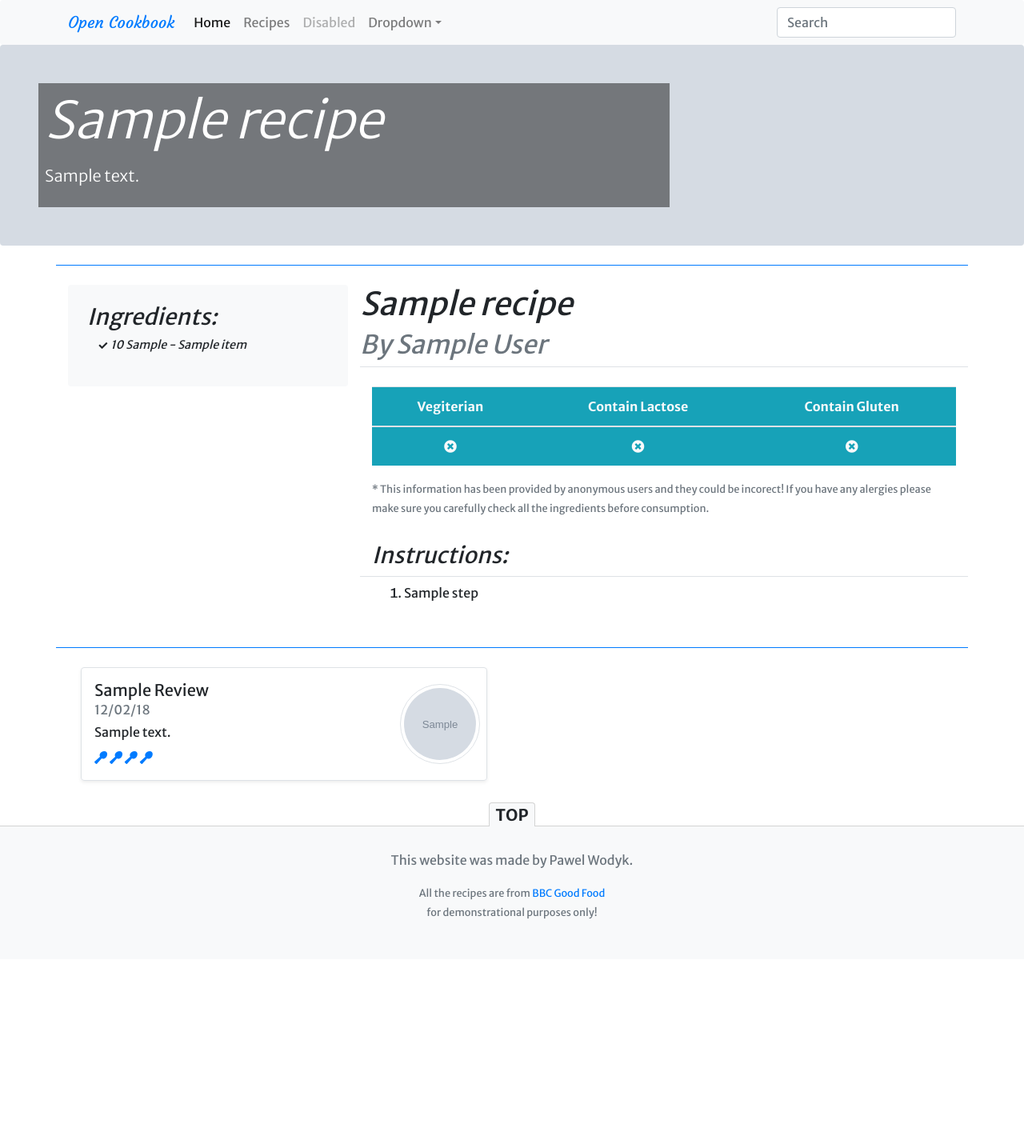
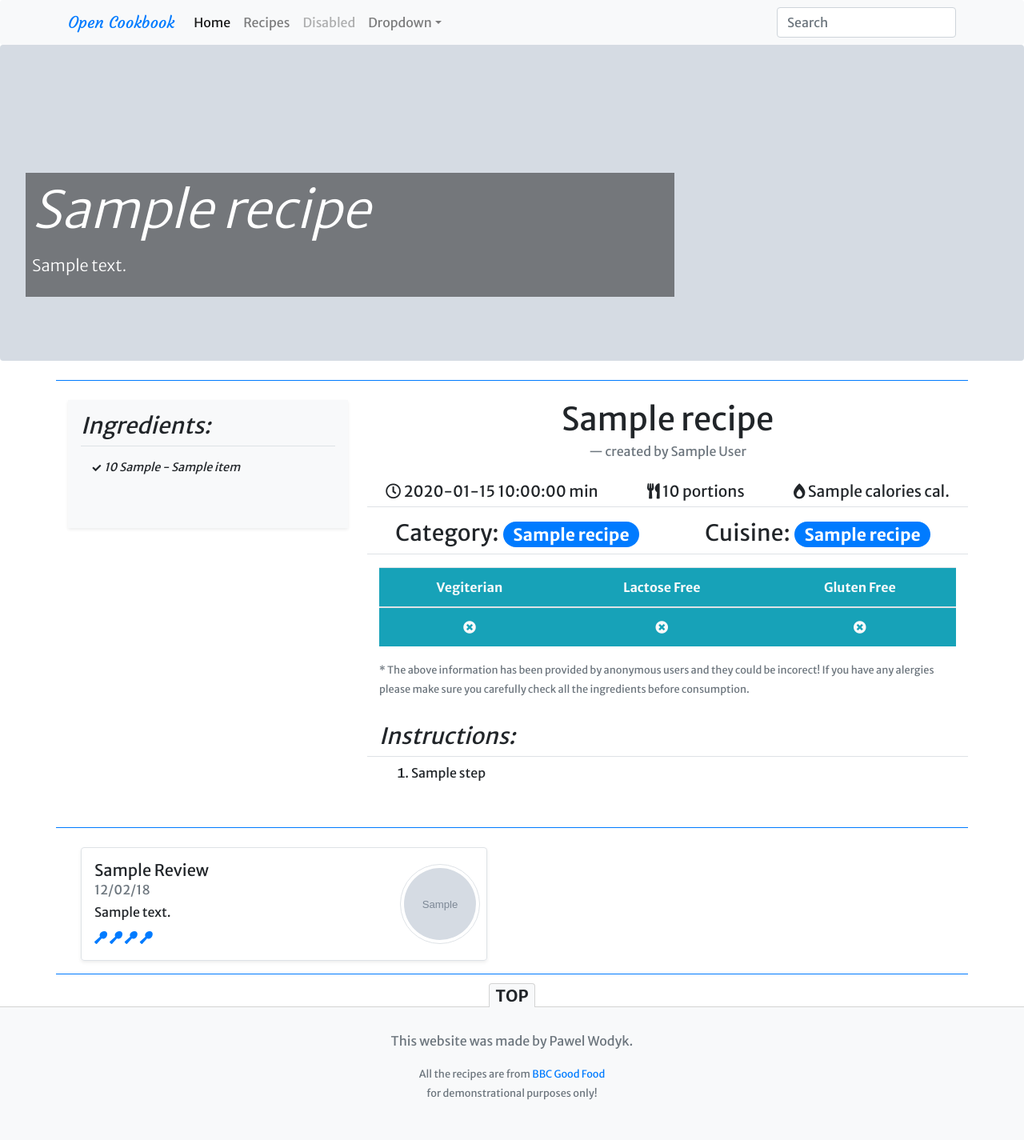
Before and after one commit to pawodyk/CI_MilestoneProject3, a Flask app: template templates/recipe.html in a window 1280 px wide. Shown: the whole page at 80% size. Before the commit the page ends 1149 px from the top, so only its background shows below. Run offline with Flask 2, Linux system fonts and the light colour scheme; the template is opened without the code that fills it: most values are stand-ins (such as "Sample title", 1, 10 or a date in 2020); grey boxes marked "Sample" are stand-in pictures; lists and menus that the app fills with data are empty; some libraries are stand-ins or nearby versions.

Commit message:
updated recipe page to visually match the recipe edit page, and added buttons linking to edit and delete page

```diff
--- a/templates/recipe.html
+++ b/templates/recipe.html
@@ -2,9 +2,9 @@
 
 <header class="fluid-container">
 
-  <div class="jumbotron p-4 p-md-5 pt-lg-10 mb-4 text-white rounded banner-image d-flex" style="background-image: url( {{ url_for('static', filename='img/{}'.format(recipe.picture)) }} );">
+  <div class="jumbotron mb-4 text-white rounded banner-image d-flex" style="background-image: url( {{ url_for('static', filename='img/{}'.format(recipe.picture)) }} );">
     <div class="col-md-8 p-2 bg-darkglass overflow-auto recipe-header">
-      <h1 class="font-italic">{{ recipe.name }}</h1>
+      <h1>{{ recipe.name }}</h1>
       <p class="lead my-3">{{ recipe.description }}</p>
     </div>
   </div>
@@ -12,11 +12,11 @@
 </header>
 
 <main role="main" class="container">
-  <div class="row border-top border-bottom border-primary py-4">
+  <div class="row border-top border-bottom border-primary py-4 ">
 
-    <aside class="col-md-4 sidebar">
-      <div class="p-4 mb-3 bg-light rounded">
-        <h3 class="font-italic">Ingredients:</h3>
+    <aside class="col-md-4 mb-sm-5">
+      <div class="sidebar bg-light shadow-sm p-3 pb-5">
+        <h3 class="font-italic mb-3 pb-2 border-bottom ">Ingredients:</h3>
         <ul>
           {% for item in recipe.ingredients %}
           <li><i class="fas fa-check fa-xs pr-1"></i>{{item.ingredient_amount}}&nbsp;{{item.ingredient_unit}} - {{item.ingredient_name}}</li>
@@ -25,58 +25,72 @@
       </div>
     </aside>
 
-    <div class="col-md-8">
+
+    <div class="col-md-8 pl-md-4">
+      <div class="row ">
+        <div class="col-12 px-2 mt-4 mt-md-0">
+          <blockquote class="blockquote text-center">
+            <h1 class="mb-1">{{ recipe.name }}</h1>
+            <div class="blockquote-footer ">created by {{ recipe.author }}</div>
+          </blockquote>
+        </div>
+      </div>
+      <div class="row d-flex flex-wrap text-center text-nowrap my-2 pb-1 border-bottom recipe-info">
+        <div class="col">
+          <span class="p-2 mb-2" title="Preperation Time"><i class="far fa-clock"></i> {{recipe.prep_time}} min </span>
+        </div>
+        <div class="col">
+          <span class="p-2 mb-2" title="Servings"><i class="fas fa-utensils"></i> {{recipe.servings}} portions </span>
+        </div>
+        <div class="col">
+          <span class="p-2 mb-2" title="Calories"><i class="fas fa-burn"></i> {{recipe.calories}} cal. </span>
+        </div>
+      </div>
+
+      <div class="row my-3 border-bottom">
+        <div class="col-12 col-sm-6 text-center">
+          <h3>Category: <span class="badge badge-pill badge-primary">{{recipe.category_name}}</span></h3>
+        </div>
+        <div class="col-12 col-sm-6 text-center">
+          <h3>Cuisine: <span class="badge badge-pill badge-primary">{{recipe.cuisine_name}}</span></h3>
+        </div>
+      </div>
 
 
-      <div class="row ">
-        <h1 class="font-italic">
-          {{ recipe.name }}
-        </h1>
-      </div>
 
-      <div class="row border-bottom mb-4">
-        <h2 class="text-muted font-italic">
-          By {{ recipe.author}}
-        </h2>
-      </div>
+      <div class="row">
+        <div class="col-12">
 
-      <div class="row my-3">
-        <div class="col-12">
+
           <table class="table text-center bg-info text-light">
             <thead>
               <tr>
                 <th scope="col">Vegiterian</th>
-                <th scope="col">Contain Lactose</th>
-                <th scope="col">Contain Gluten</th>
+                <th scope="col">Lactose Free</th>
+                <th scope="col">Gluten Free</th>
               </tr>
             </thead>
             <tbody>
               <tr>
                 <td>
                   {% if recipe.is_vegiterian == True %}
-                  <i class="fas fa-leaf fa-lg"></i>
-                  {% else %}
-                  <i class="fas fa-times-circle"></i>
-                  {% endif %}
+                  <i class="fas fa-check-circle"></i> {% else %}
+                  <i class="fas fa-times-circle"></i> {% endif %}
                 </td>
                 <td>
-                  {% if recipe.has_lactose == True %}
-                  <i class="fas fa-glass-whiskey fa-lg"></i>
-                  {% else %}
-                  <i class="fas fa-times-circle"></i>
-                  {% endif %}
+                  {% if recipe.is_lactose_free == True %}
+                  <i class="fas fa-check-circle"></i> {% else %}
+                  <i class="fas fa-times-circle"></i> {% endif %}
                 </td>
                 <td>
-                  {% if recipe.has_gluten == True %}
-                  <i class="fas fa-bread-slice fa-lg"></i>
-                  {% else %}
-                  <i class="fas fa-times-circle"></i>
-                  {% endif %}
+                  {% if recipe.is_gluten_free == True %}
+                  <i class="fas fa-check-circle"></i> {% else %}
+                  <i class="fas fa-times-circle"></i> {% endif %}
                 </td>
               </tr>
             </tbody>
           </table>
-          <small class="text-muted">* This information has been provided by anonymous users and they could be incorect! If you have any alergies please make sure you carefully check all the ingredients before consumption.</small>
+          <small class="text-muted">* The above information has been provided by anonymous users and they could be incorect! If you have any alergies please make sure you carefully check all the ingredients before consumption.</small>
         </div>
       </div>
 
@@ -92,11 +106,26 @@
           </ol>
         </div>
       </div>
+      {% if is_owner %}
+      <!-- This section will only display for verified users -->
+      <div class="row">
+        <div class="col-12">
+          <div class="alert alert-info" role="alert">
+            <p>If you're unhappy with your recipe you can edit or delete it using buttons below</p>
+            <hr>
+            <div class="mb-0 d-flex justify-content-center">
+              <a class="btn btn-primary py-2 px-0 mr-2 shadow text-white w-25 text-truncate" href="{{ url_for('edit_recipe', recipe_id=recipe._id) }}">Edit</a>
+              <a class="btn btn-danger py-2 px-0 shadow text-white w-25 text-truncate" href="{{ url_for('delete_recipe', recipe_id=recipe._id) }}">Delete</a>
+            </div>
+          </div>
+        </div>
+      </div>
+      {% endif %}
     </div>
   </div>
 
-
-  <div class="row my-2">
+  {% if recipe.reviews %}
+  <div class="row my-2 border-bottom border-primary">
     {% for review in recipe.reviews %}
     <div class="col-12 col-md-6">
       <div class="row border rounded overflow-hidden m-3 shadow-sm ">
@@ -118,5 +147,6 @@
     </div>
     {% endfor %}
   </div>
+  {% endif %}
 </main>
 {% endblock %}
```
